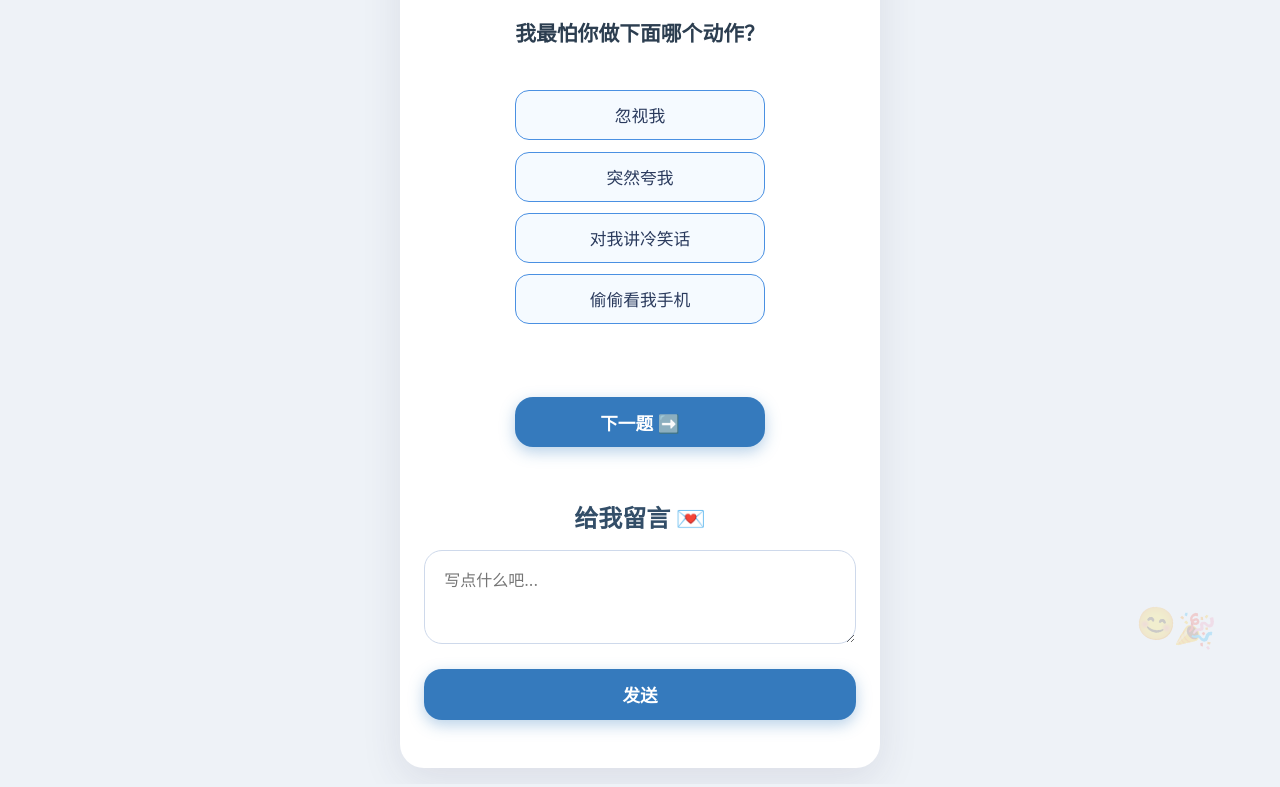
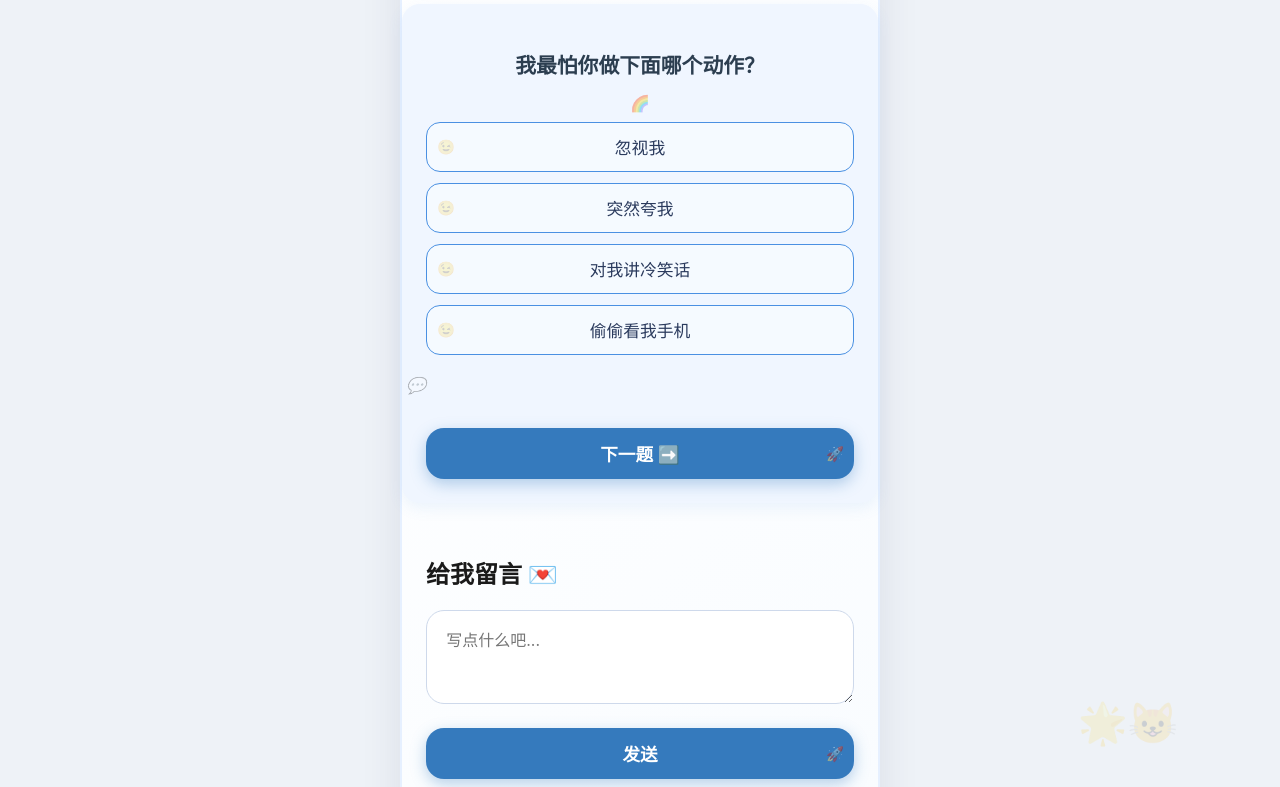
Before and after one commit to Yvqie/understand-me, a plain HTML site: page index.html in a window 1280 px wide. Shown: the part 135-922 px from the top of the page. Drawn offline with Linux system fonts and the light colour scheme.

Commit message:
Update style.css

```diff
--- a/style.css
+++ b/style.css
@@ -11,38 +11,72 @@ body {
   overflow-x: hidden; /* 防止 emoji 溢出 */
 }
 
-/* 添加背景 emoji 装饰 */
-body::before, body::after {
-  content: "😊🎉"; /* 可替换为其他 emoji，如 🌟😺 */
+/* 背景添加多个 emoji 装饰 */
+body::before, body::after, body > .emoji-deco-1::before, body > .emoji-deco-2::after, body > .emoji-deco-3::before {
   position: absolute;
-  font-size: 2rem; /* emoji 大小 */
-  opacity: 0.2; /* 透明度，保持背景不突兀 */
+  font-size: 2.5rem; /* 稍大一点，增加趣味 */
+  opacity: 0.15; /* 透明度，保持背景清淡 */
   pointer-events: none; /* 防止交互干扰 */
   z-index: -1; /* 放在内容后面 */
+  animation: float 5s ease-in-out infinite; /* 添加漂浮动画 */
 }
 
+/* 不同位置的 emoji */
 body::before {
-  top: 10%;
-  left: 5%;
-  transform: rotate(-15deg); /* 稍微倾斜，增加趣味性 */
+  content: "😊🎉";
+  top: 5%;
+  left: 10%;
+  transform: rotate(-10deg);
 }
 
 body::after {
-  bottom: 15%;
-  right: 5%;
-  transform: rotate(10deg); /* 不同角度，营造随机感 */
+  content: "🌟😺";
+  bottom: 10%;
+  right: 8%;
+  transform: rotate(15deg);
+  animation-delay: 1s; /* 动画延迟，错开节奏 */
 }
 
-/* 响应式调整：小屏幕上减小 emoji 大小 */
+body > .emoji-deco-1::before {
+  content: "💖🚀";
+  top: 20%;
+  right: 15%;
+  transform: rotate(-20deg);
+  animation-delay: 2s;
+}
+
+body > .emoji-deco-2::after {
+  content: "🎈🍓";
+  bottom: 25%;
+  left: 12%;
+  transform: rotate(10deg);
+  animation-delay: 3s;
+}
+
+body > .emoji-deco-3::before {
+  content: "😸🌈";
+  top: 35%;
+  left: 20%;
+  transform: rotate(-5deg);
+  animation-delay: 4s;
+}
+
+/* 漂浮动画 */
+@keyframes float {
+  0%, 100% { transform: translateY(0) rotate(var(--rotate)); }
+  50% { transform: translateY(-15px) rotate(var(--rotate)); }
+}
+
+/* 响应式调整：小屏幕上减小 emoji */
 @media (max-width: 600px) {
-  body::before, body::after {
-    font-size: 1.5rem;
+  body::before, body::after, body > .emoji-deco-1::before, body > .emoji-deco-2::after, body > .emoji-deco-3::before {
+    font-size: 1.8rem;
   }
 }
 
 .container {
   max-width: 480px;
-  background: #fff;
+  background: linear-gradient(135deg, #ffffff, #f9fcff); /* 添加轻微渐变背景 */
   padding: 2rem 1.5rem 3rem 1.5rem;
   border-radius: 24px;
   box-shadow: 0 12px 40px rgba(50, 50, 93, 0.1);
@@ -51,15 +85,43 @@ body::after {
   display: flex;
   flex-direction: column;
   align-items: center;
+  position: relative; /* 为答题界面的装饰提供上下文 */
+  border: 2px solid #e6f0ff; /* 添加浅蓝色边框 */
 }
 
-h1, h2 {
-  text-align: center;
-  margin-bottom: 1rem;
-  color: #334e68;
-  font-weight: 700;
+/* 答题界面装饰：添加角落 emoji */
+.container::before, .container::after {
+  content: "✨";
+  position: absolute;
+  font-size: 1.5rem;
+  opacity: 0.3;
+  pointer-events: none;
+  z-index: 1;
 }
 
+.container::before {
+  top: 10px;
+  left: 10px;
+  transform: rotate(-15deg);
+}
+
+.container::after {
+  bottom: 10px;
+  right: 10px;
+  transform: rotate(15deg);
+}
+
+/* 答题区域装饰 */
+#quiz-box {
+  position: relative;
+  padding: 1.5rem;
+  border-radius: 18px;
+  background: #f0f6ff; /* 浅蓝色背景 */
+  box-shadow: 0 5px 15px rgba(74, 144, 226, 0.1); /* 轻微阴影 */
+  width: 100%;
+}
+
+/* 题目装饰：添加下划线效果 */
 #question {
   font-size: 1.3rem;
   margin-bottom: 1.2rem;
@@ -67,8 +129,20 @@ h1, h2 {
   font-weight: 600;
   text-align: center;
   min-height: 54px;
+  position: relative;
 }
 
+#question::after {
+  content: "🌈";
+  position: absolute;
+  bottom: -10px;
+  left: 50%;
+  transform: translateX(-50%);
+  font-size: 1rem;
+  opacity: 0.4;
+}
+
+/* 选项按钮样式 */
 #options button {
   display: block;
   width: 100%;
@@ -80,20 +154,41 @@ h1, h2 {
   background: #f5faff;
   color: #2a3a5d;
   cursor: pointer;
-  transition: background-color 0.25s, color 0.25s, border-color 0.25s;
+  transition: background-color 0.25s, color 0.25s, border-color 0.25s, transform 0.2s;
+  position: relative;
+  overflow: hidden;
 }
 
+/* 选项按钮悬停效果 */
 #options button:hover:not(:disabled) {
   background: #4a90e2;
   color: white;
   border-color: #357ABD;
+  transform: scale(1.02); /* 轻微放大 */
 }
 
+/* 禁用状态 */
 #options button:disabled {
   background: #d1d9e6;
   cursor: default;
   color: #7f8fa6;
   border-color: #a9b7d6;
+}
+
+/* 选项按钮装饰：添加小 emoji */
+#options button::before {
+  content: "😉";
+  position: absolute;
+  left: 10px;
+  top: 50%;
+  transform: translateY(-50%);
+  font-size: 0.9rem;
+  opacity: 0.2;
+  transition: opacity 0.3s;
+}
+
+#options button:hover::before {
+  opacity: 0.4;
 }
 
 .response {
@@ -104,6 +199,17 @@ h1, h2 {
   min-height: 28px;
   color: #3b5998;
   font-style: italic;
+  position: relative;
+}
+
+.response::before {
+  content: "💬";
+  position: absolute;
+  left: -20px;
+  top: 50%;
+  transform: translateY(-50%);
+  font-size: 1rem;
+  opacity: 0.3;
 }
 
 button#next-btn, button#restart-btn, #message-form button {
@@ -117,12 +223,25 @@ button#next-btn, button#restart-btn, #message-form button {
   margin-top: 1.3rem;
   width: 100%;
   box-shadow: 0 5px 15px rgba(53, 122, 189, 0.35);
-  transition: background-color 0.3s;
+  transition: background-color 0.3s, transform 0.2s;
   font-weight: 600;
+  position: relative;
 }
 
 button#next-btn:hover, button#restart-btn:hover, #message-form button:hover {
   background: #255a9c;
+  transform: scale(1.03);
+}
+
+/* 按钮装饰 */
+button#next-btn::after, button#restart-btn::after, #message-form button::after {
+  content: "🚀";
+  position: absolute;
+  right: 10px;
+  top: 50%;
+  transform: translateY(-50%);
+  font-size: 0.9rem;
+  opacity: 0.5;
 }
 
 textarea {
@@ -136,7 +255,7 @@ textarea {
   box-sizing: border-box;
   font-family: -apple-system, BlinkMacSystemFont, "Helvetica Neue", "PingFang SC", "Segoe UI", sans-serif;
   color: #2a3a5d;
-  transition: border-color 0.3s;
+  transition: border-color 0.3s, background 0.3s;
 }
 
 textarea:focus {
@@ -145,9 +264,20 @@ textarea:focus {
   background: #f0f6ff;
 }
 
+/* 留言框装饰 */
+textarea::before {
+  content: "📝";
+  position: absolute;
+  left: 10px;
+  top: 10px;
+  font-size: 1rem;
+  opacity: 0.3;
+}
+
 #message-box {
   width: 100%;
   margin-top: 2.5rem;
+  position: relative;
 }
 
 #thanks-msg {
@@ -155,6 +285,17 @@ textarea:focus {
   font-weight: 600;
   text-align: center;
   color: #3c763d;
+  position: relative;
+}
+
+#thanks-msg::after {
+  content: "🎉";
+  position: absolute;
+  right: -20px;
+  top: 50%;
+  transform: translateY(-50%);
+  font-size: 1rem;
+  opacity: 0.4;
 }
 
 #game-history {
@@ -167,6 +308,16 @@ textarea:focus {
   font-size: 0.9rem;
   box-sizing: border-box;
   user-select: none;
+  position: relative;
+}
+
+#game-history::before {
+  content: "🏆";
+  position: absolute;
+  top: 10px;
+  left: 10px;
+  font-size: 1rem;
+  opacity: 0.3;
 }
 
 @media (max-width: 400px) {
@@ -178,4 +329,12 @@ textarea:focus {
     font-size: 1rem;
     padding: 0.7rem 1rem;
   }
+
+  body::before, body::after, body > .emoji-deco-1::before, body > .emoji-deco-2::after, body > .emoji-deco-3::before {
+    font-size: 1.5rem;
+  }
+
+  .container::before, .container::after {
+    font-size: 1.2rem;
+  }
 }
```
